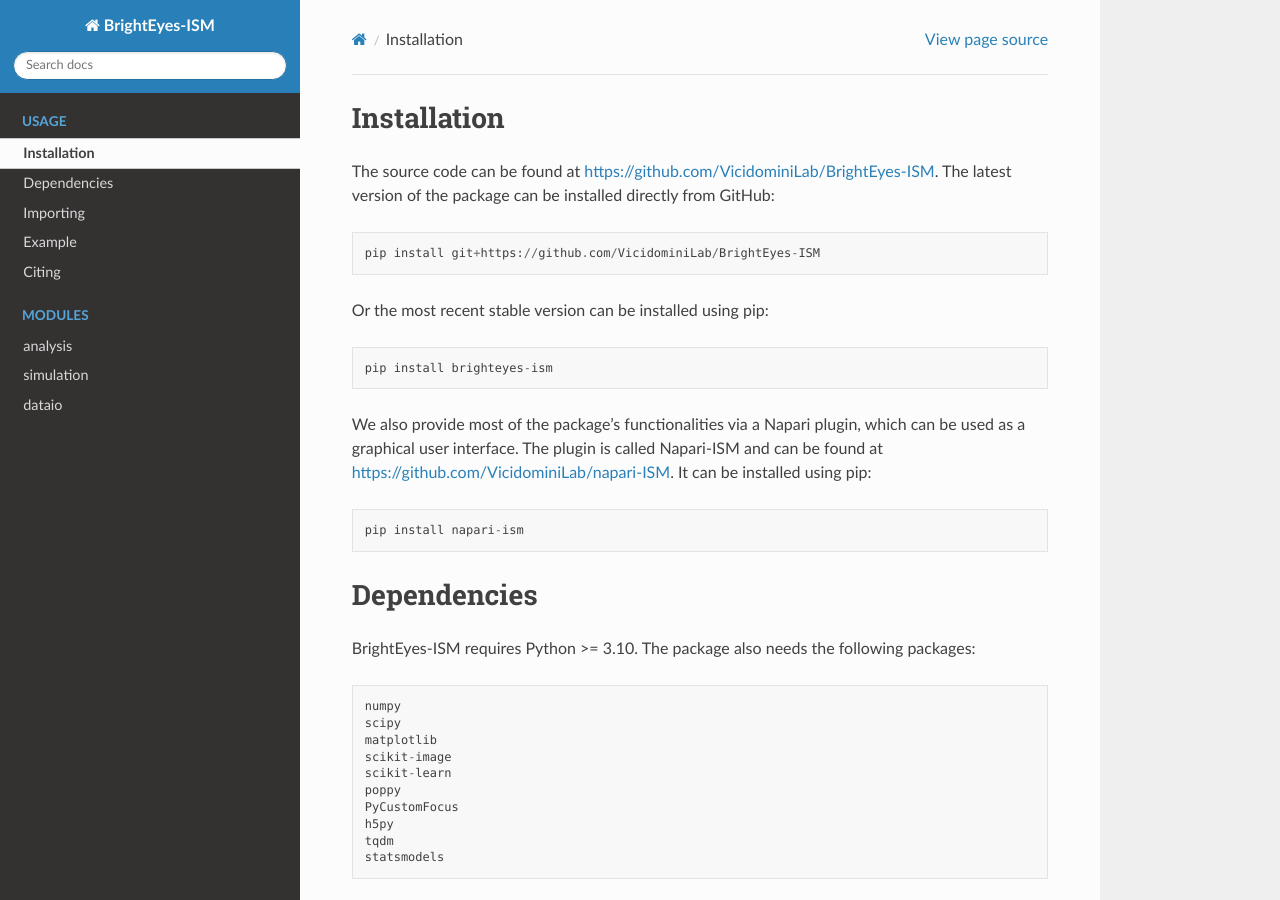
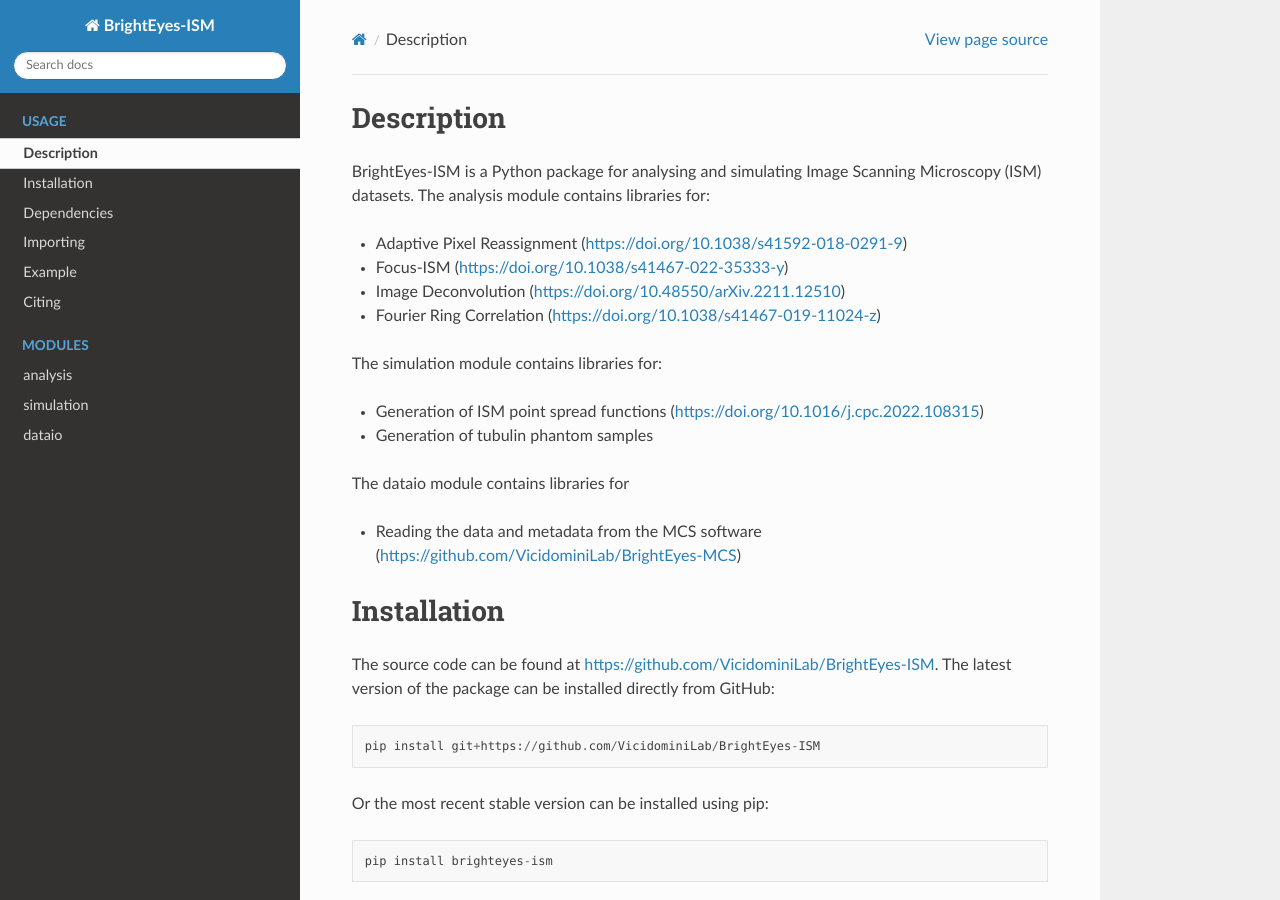
Before and after one commit to VicidominiLab/BrightEyes-ISM, a Sphinx documentation site: the page built from docs/source/installation.rst, in a window 1280 px wide and 900 px high. Built offline with Sphinx 7.4.7 and the Read the Docs theme 2.0.0, drawn with Linux system fonts in a browser that asks for light colours.

Commit message:
Update installation.rst

```diff
--- a/docs/source/installation.rst
+++ b/docs/source/installation.rst
@@ -1,3 +1,24 @@
+Description
+===============================
+
+BrightEyes-ISM is a Python package for analysing and simulating Image Scanning Microscopy (ISM) datasets.
+The analysis module contains libraries for:
+
+* Adaptive Pixel Reassignment (https://doi.org/10.1038/s41592-018-0291-9)
+* Focus-ISM (https://doi.org/10.1038/s41467-022-35333-y)
+* Image Deconvolution (https://doi.org/10.48550/arXiv.2211.12510)
+* Fourier Ring Correlation (https://doi.org/10.1038/s41467-019-11024-z)
+
+The simulation module contains libraries for:
+
+* Generation of ISM point spread functions (https://doi.org/10.1016/j.cpc.2022.108315)
+* Generation of tubulin phantom samples
+
+The dataio module contains libraries for
+
+* Reading the data and metadata from the MCS software (https://github.com/VicidominiLab/BrightEyes-MCS)
+
+
 Installation
 ===============================
 
```
